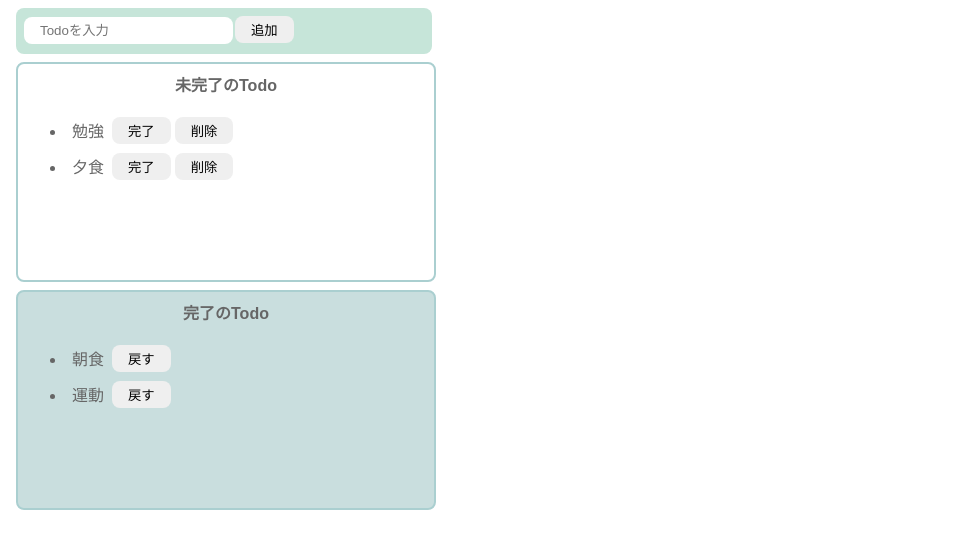
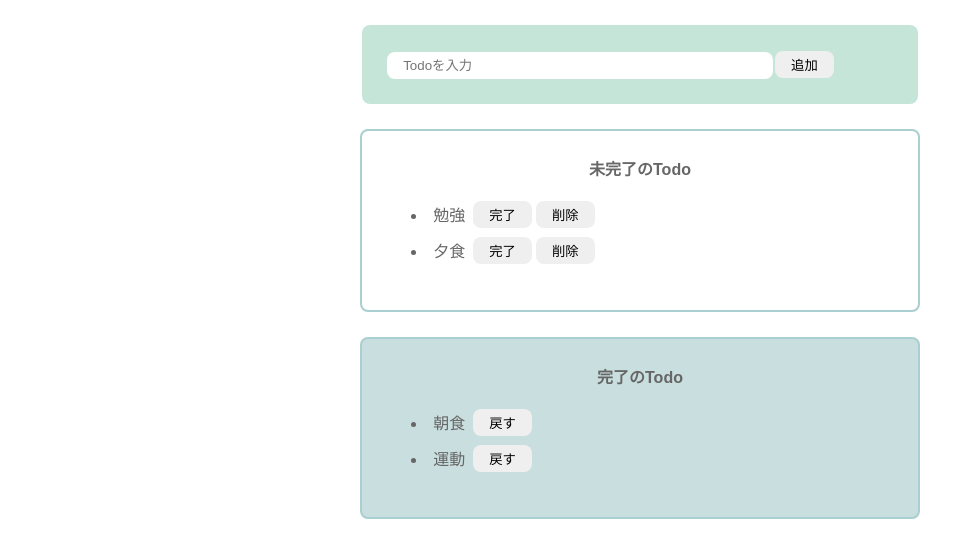
Before and after one commit to Chayney/react-todo, a React app: page / in a window 1280 px wide. Shown: the top 558 px of the page, without its empty margins (0-967 px from the left). Built offline with nearby package versions, Linux system fonts and the light colour scheme.

Commit message:
スタイルの変更

```diff
--- a/src/styles.css
+++ b/src/styles.css
@@ -5,6 +5,7 @@ body {
 
 input {
     border-radius: 8px;
+    width: 70%;
     border: none;
     padding: 6px 16px;
 }
@@ -24,30 +25,30 @@ button:hover {
 
 .input-area {
     background-color: #c6e5d9;
-    width: 400px;
-    height: 30px;
-    padding: 8px;
-    margin: 8px;
+    width: 40%;
+    height: 3%;
+    padding: 2%;
+    margin: 2% auto;
     border-radius: 8px;
 }
 
 .incomplete-area {
     border: 2px solid #aacfd0;
-    width: 400px;
-    min-height: 200px;
-    padding: 8px;
-    margin: 8px;
+    width: 40%;
+    height: 3%;
+    padding: 2%;
+    margin: 2% auto;
     border-radius: 8px;
 }
 
 .complete-area {
     border: 2px solid #aacfd0;
-    width: 400px;
-    min-height: 200px;
-    padding: 8px;
-    margin: 8px;
+    width: 40%;
+    height: 3%;
+    padding: 2%;
+    margin: 2% auto;
+    background-color: #c9dede;
     border-radius: 8px;
-    background-color: #c9dede;
 }
 
 .title {
```
